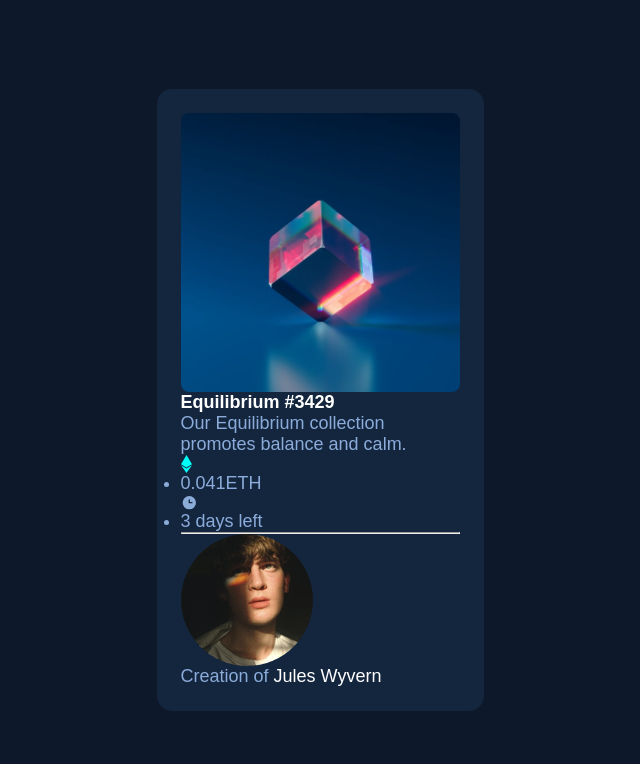
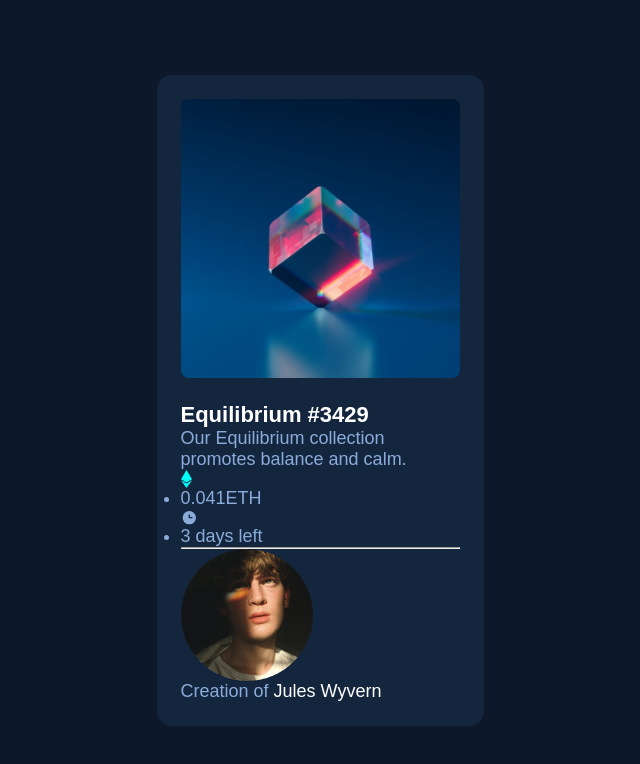
Before and after one commit to frontendstu/nft-preview-card-component, a website: page src/index.html in a window 1280 px wide. Shown: the whole page, without its empty margins (320-960 px from the left). Drawn offline with nearby package versions, Linux system fonts and the light colour scheme; files that its build step writes are made by us from their sources; a web font is replaced by a local one.

Commit message:
Add NFT content .title variables and styles

```diff
--- a/src/sass/abstracts/_variables.scss
+++ b/src/sass/abstracts/_variables.scss
@@ -72,6 +72,10 @@ $nft-img-radius: 8px;
 $nft-img-overlay-trans: $link-trans;
 $nft-img-overlay-bg: hsla(178, 100%, 50%, 0.5);
 
+// --- NFT Content
+$nft-title-marg-top: func.getRem(24);
+$nft-title-fs: $fs-300;
+
 // ---------- LAYOUT
 
 // ----- Wrapper
--- a/src/sass/components/_nft.scss
+++ b/src/sass/components/_nft.scss
@@ -38,4 +38,12 @@
       }
     }
   }
+
+  // NFT Content
+  &__content {
+    .title {
+      margin-top: var.$nft-title-marg-top;
+      font-size: var.$nft-title-fs;
+    }
+  }
 }
```
